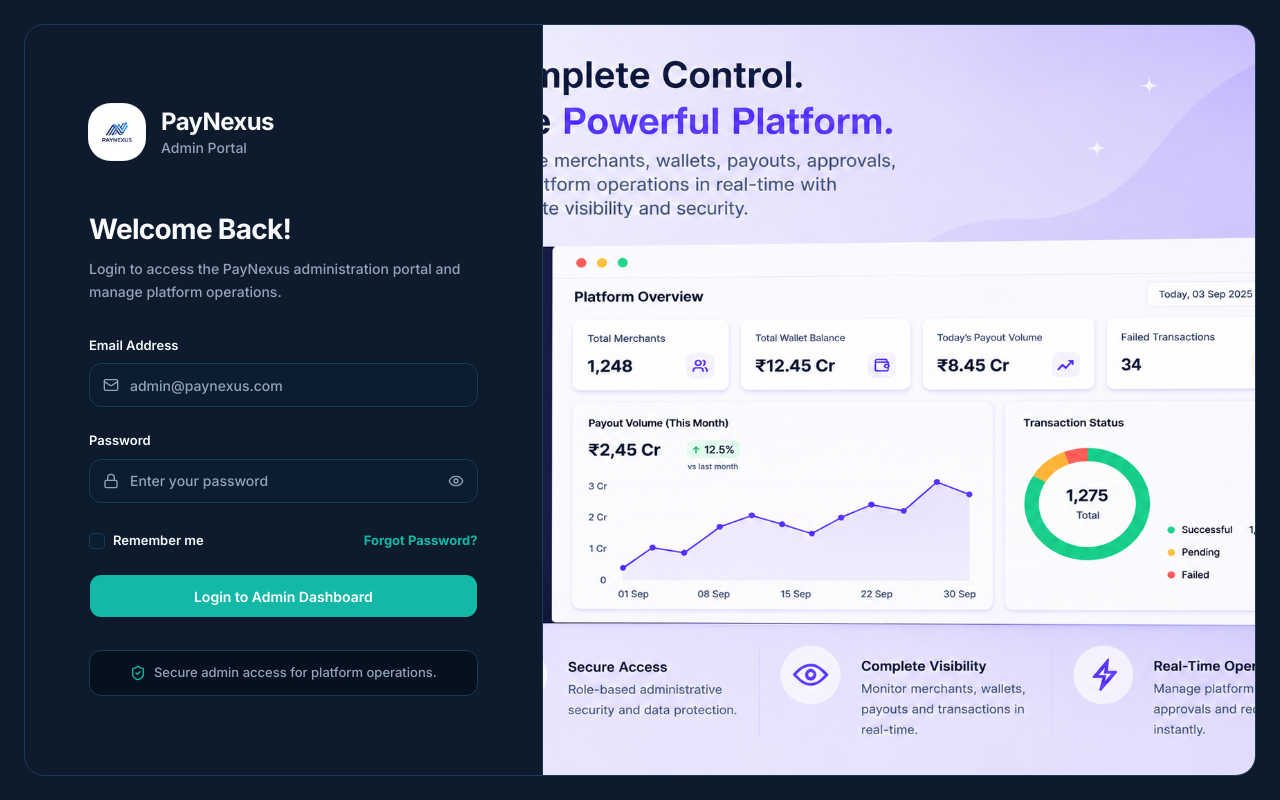
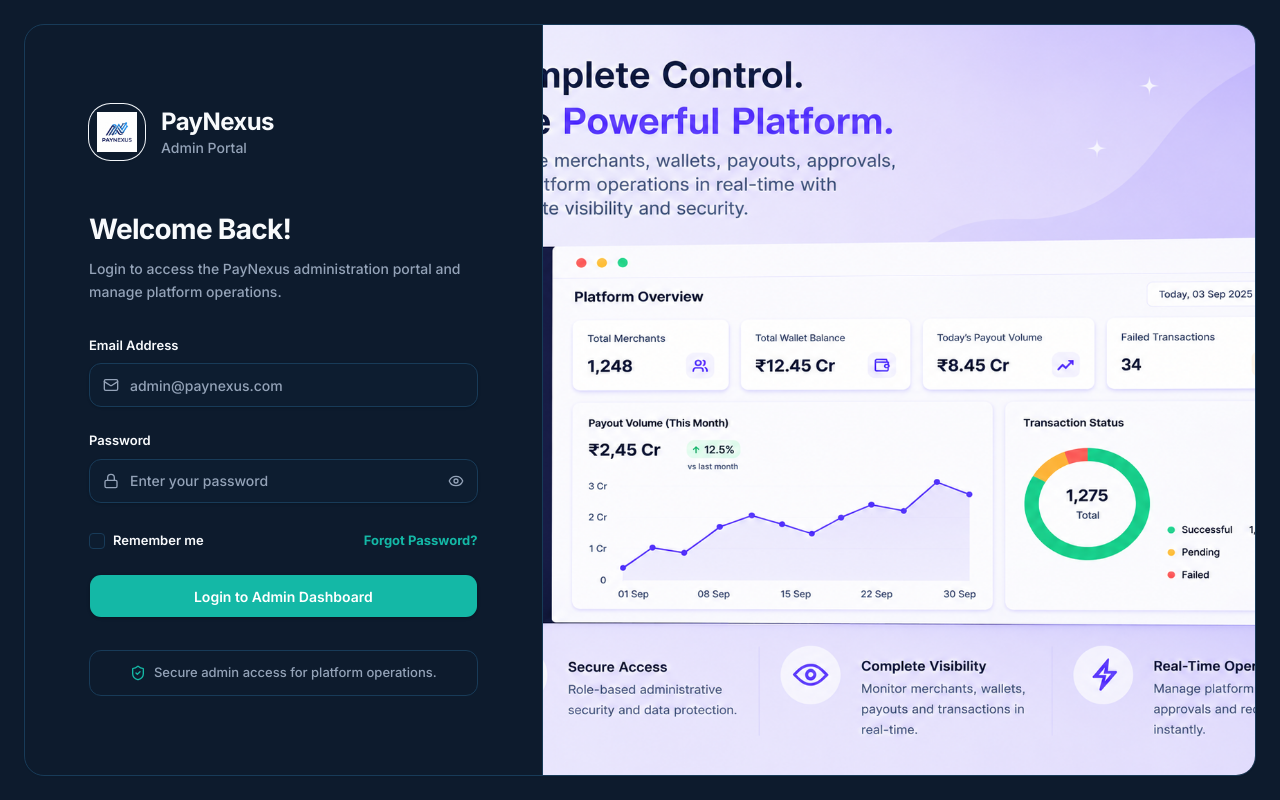
Before and after one commit to 0xkid-root/payoutClone, a Next.js app: page /login in a window 1280 px wide. Built offline with nearby package versions, Linux system fonts and the light colour scheme.

Commit message:
style: apply dark theme color fixes to login-form.tsx

```diff
--- a/src/features/auth/components/login-form.tsx
+++ b/src/features/auth/components/login-form.tsx
@@ -23,7 +23,7 @@ export function LoginForm() {
  <div className="w-full flex flex-col justify-center">
  {/* Branding Header */}
  <div className="mb-10 flex items-center gap-3 sm:mb-12 sm:gap-4">
-        <div className="flex h-12 w-12 shrink-0 items-center justify-center rounded-2xl bg-white shadow-sm ring-1 ring-slate-100 sm:h-14 sm:w-14">
+ <div className="flex h-12 w-12 shrink-0 items-center justify-center rounded-2xl shadow-sm ring-1 ring-slate-100 sm:h-14 sm:w-14">
  <Image
  src="/paynexus-logo.png"
  alt="PayNexus"
@@ -64,7 +64,7 @@ export function LoginForm() {
  id="email"
  type="email"
  placeholder="admin@paynexus.com"
-              className="h-11 rounded-lg border border-border bg-background pl-10 text-[14px] font-medium transition-all placeholder:text-muted-foreground hover:bg-muted focus-visible:bg-white focus-visible:ring-1 focus-visible:ring-primary focus-visible:border-primary shadow-sm"
+ className="h-11 rounded-lg border border-border bg-card pl-10 text-[14px] font-medium transition-all placeholder:text-muted-foreground hover:bg-muted focus-visible: focus-visible:ring-1 focus-visible:ring-primary focus-visible:border-primary shadow-sm"
  />
  </div>
  </div>
@@ -78,7 +78,7 @@ export function LoginForm() {
  id="password"
  type={showPassword ? "text" : "password"}
  placeholder="Enter your password"
-              className="h-11 rounded-lg border border-border bg-background pl-10 pr-10 text-[14px] font-medium transition-all placeholder:text-muted-foreground hover:bg-muted focus-visible:bg-white focus-visible:ring-1 focus-visible:ring-primary focus-visible:border-primary shadow-sm"
+ className="h-11 rounded-lg border border-border bg-card pl-10 pr-10 text-[14px] font-medium transition-all placeholder:text-muted-foreground hover:bg-muted focus-visible: focus-visible:ring-1 focus-visible:ring-primary focus-visible:border-primary shadow-sm"
  />
  <button
  type="button"
@@ -114,7 +114,7 @@ export function LoginForm() {
  </form>
 
  {/* Security Message */}
-      <div className="mt-8 flex items-center justify-center gap-2 text-[13px] font-medium text-muted-foreground rounded-lg bg-background px-4 py-3 border border-border">
+ <div className="mt-8 flex items-center justify-center gap-2 text-[13px] font-medium text-muted-foreground rounded-lg bg-card px-4 py-3 border border-border">
  <ShieldCheck className="h-4 w-4 text-primary shrink-0" />
  <p>Secure admin access for platform operations.</p>
  </div>
```
Lines whose indentation alone changed are shown as unchanged.
